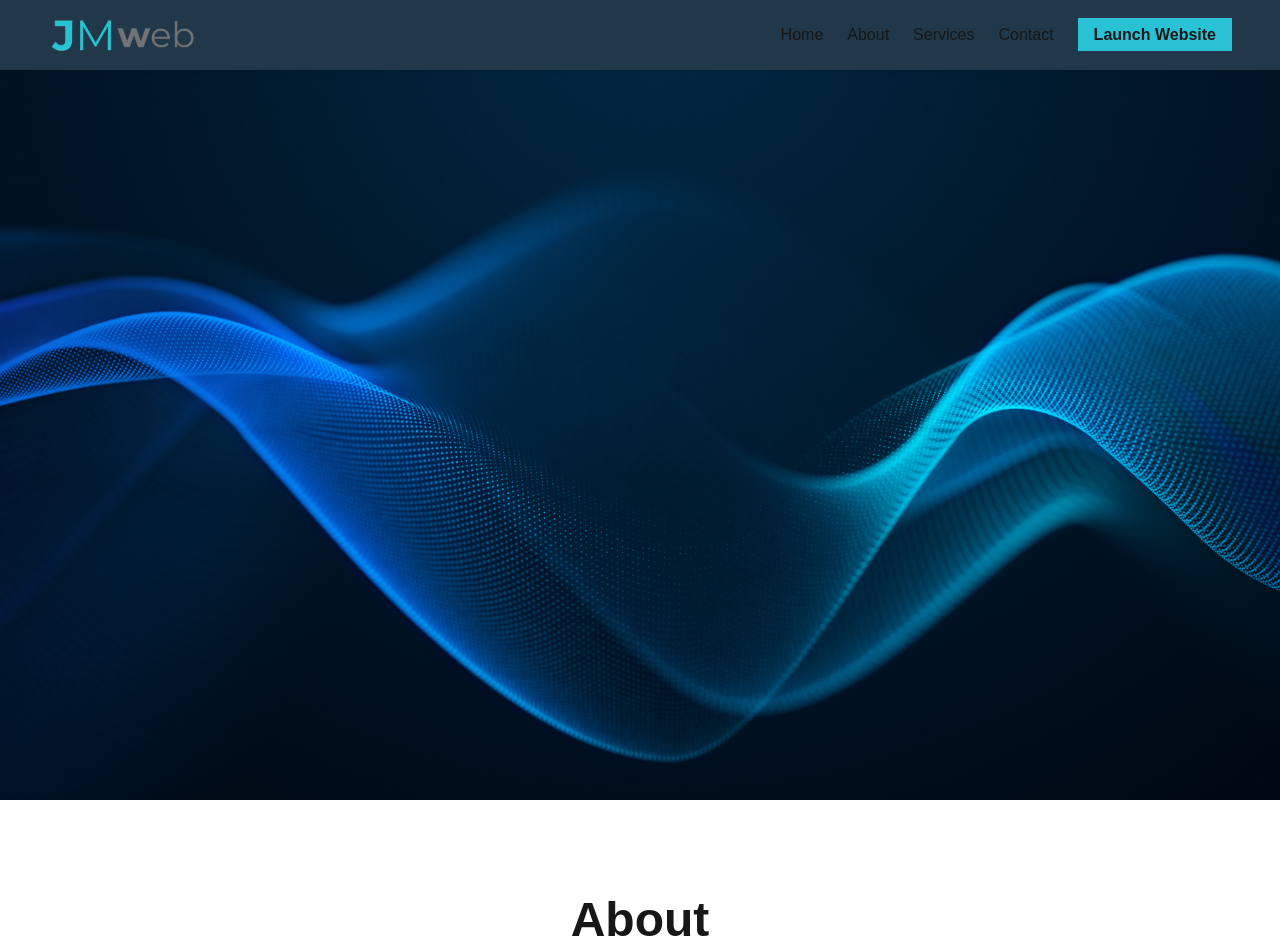
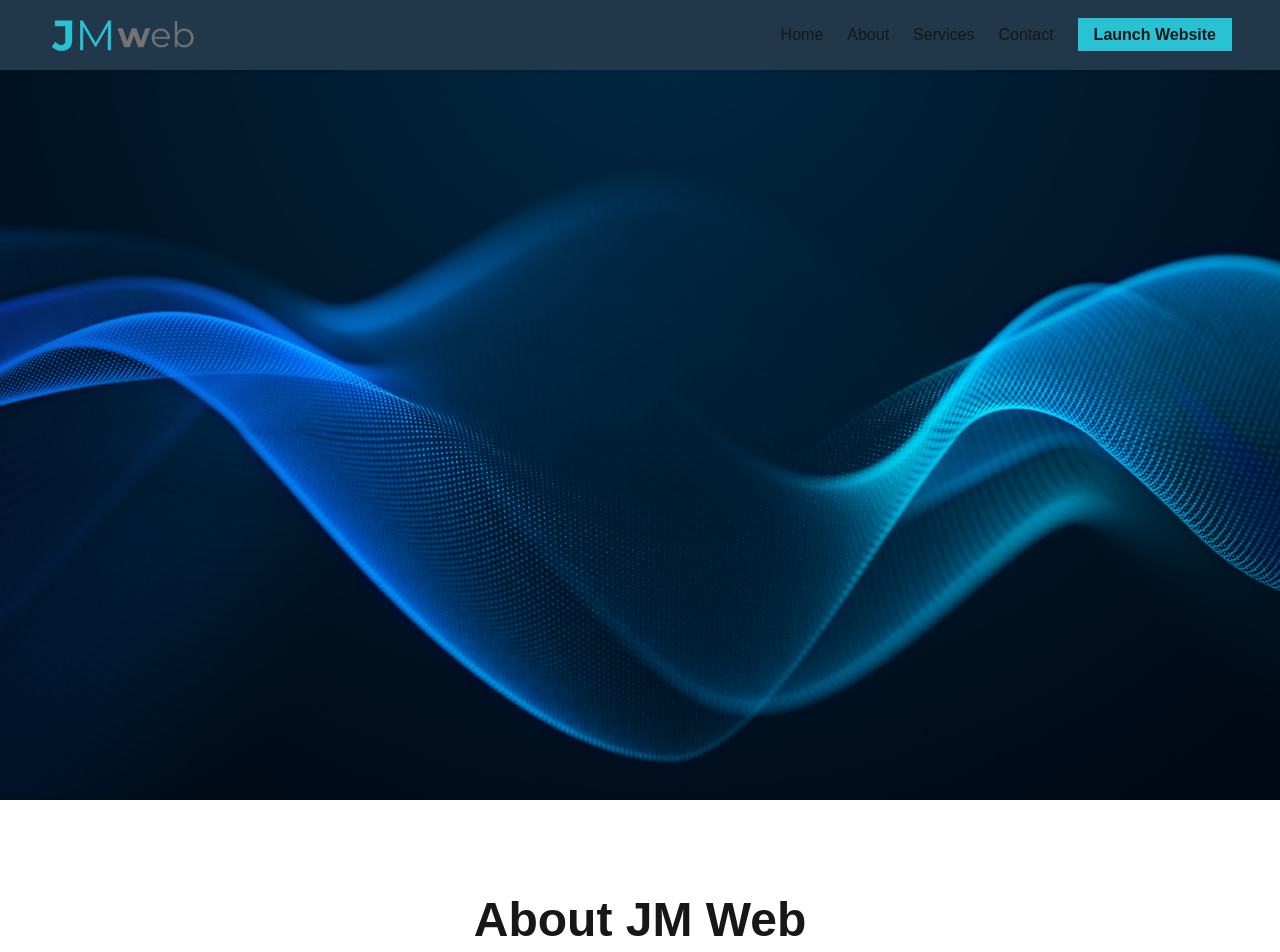
Before and after one commit to JackM510/Next.js-JMWEB, a Next.js app: page / in a window 1280 px wide. Shown: the top 952 px of the page. Built offline with nearby package versions, Linux system fonts and the light colour scheme.

Commit message:
added 'JM Web' to about heading

```diff
--- a/src/app/components/sections/AboutSection.tsx
+++ b/src/app/components/sections/AboutSection.tsx
@@ -3,7 +3,7 @@ import SectionHeading from "../ui/SectionHeading"
 export default function Hero() {
     return (
         <div id="about" className="content-container">
-            <SectionHeading>About</SectionHeading>
+            <SectionHeading>About JM Web</SectionHeading>
         </div>
     );
 }
```
